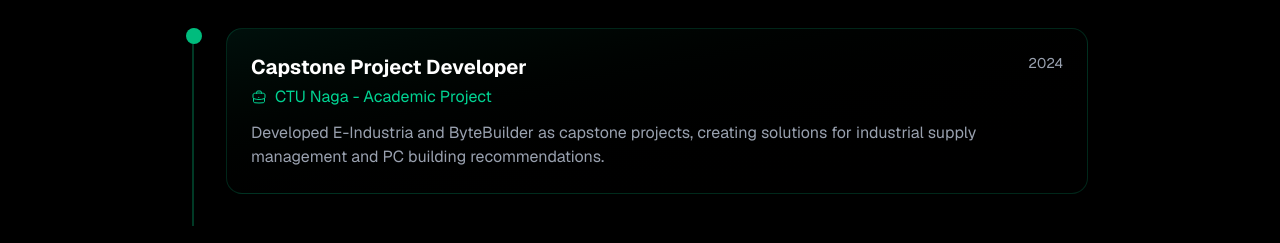
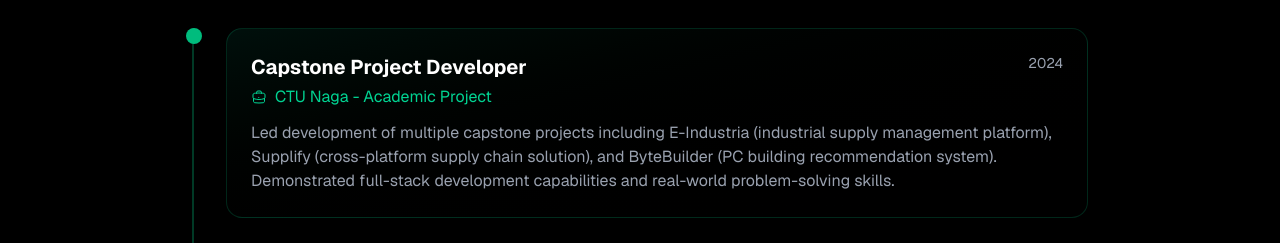
Before and after one commit to Ezgaminglogan/Portfolio, a Next.js app: page / in a window 1280 px wide. Shown: the part 4000-4243 px from the top of the page. Built offline with nearby package versions, Linux system fonts and the light colour scheme.

Commit message:
Update academic project description in Home page
Expanded the description of the CTU Naga academic project to include additional capstone projects and highlight full-stack development and problem-solving skills.

```diff
--- a/src/app/page.tsx
+++ b/src/app/page.tsx
@@ -247,7 +247,7 @@ export default function Home() {
       company: "CTU Naga - Academic Project",
       period: "2024",
       description:
-        "Developed E-Industria and ByteBuilder as capstone projects, creating solutions for industrial supply management and PC building recommendations.",
+        "Led development of multiple capstone projects including E-Industria (industrial supply management platform), Supplify (cross-platform supply chain solution), and ByteBuilder (PC building recommendation system). Demonstrated full-stack development capabilities and real-world problem-solving skills.",
     },
     {
       title: "Web Development Student",
```
